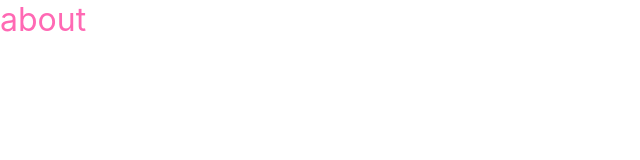
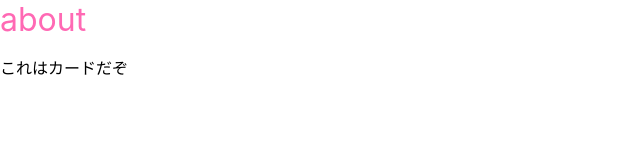
Before and after one commit to SonedaYusuke/next-template, a Next.js app: page /about in a window 1280 px wide. Shown: the top 160 px of the page, without its empty margins (0-640 px from the left). Built offline with nearby package versions, Linux system fonts and the light colour scheme.

Commit message:
カードの追加

```diff
--- /dev/null
+++ b/src/components/Card.tsx
@@ -0,0 +1,13 @@
+import React, { FC } from "react"
+
+const Card: FC = () => {
+  return (
+    <div className="card">
+      <div>
+        <p>これはカードだぞ</p>
+      </div>
+    </div>
+  )
+}
+
+export default Card
--- a/src/pages/about.tsx
+++ b/src/pages/about.tsx
@@ -1,16 +1,14 @@
 import React, { FC } from "react"
-import Head from "next/head"
+
+import Card from "~/components/Card"
 
 import { PinkText } from "~/styles/button.tsx"
 
 const About: FC = () => {
   return (
     <div>
-      <Head>
-        <title>Create Next App</title>
-        <link rel="icon" href="/favicon.ico" />
-      </Head>
       <PinkText>about</PinkText>
+      <Card></Card>
     </div>
   )
 }
```
Also changed, not shown: src/pages/index.tsx (+5 -2 lines).
